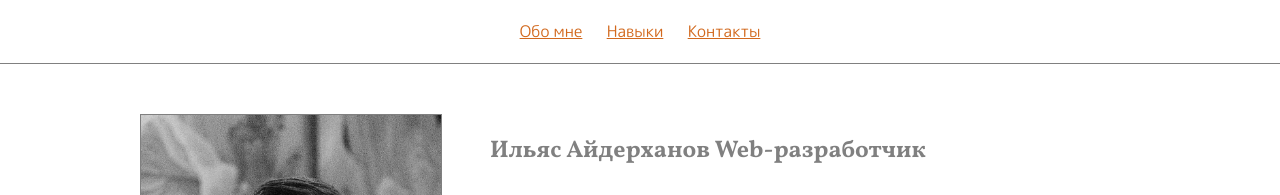
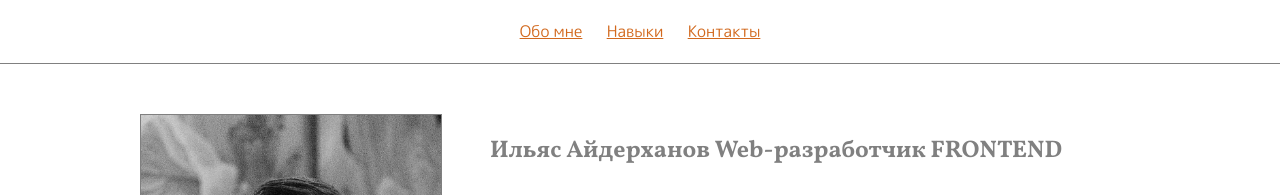
Before and after one commit to ILAI-BRO/skillfactory, a plain HTML site: page index.html in a window 1280 px wide. Shown: the top 195 px of the page. Drawn offline with Linux system fonts and the light colour scheme.

Commit message:
two commit

```diff
--- a/index.html
+++ b/index.html
@@ -27,7 +27,7 @@
         </p>
     </aside>
     <section class="main-section">
-<h1 class="title"> Ильяс Айдерханов Web-разработчик </h1>
+<h1 class="title"> Ильяс Айдерханов Web-разработчик FRONTEND </h1>
 
 <h2 class="subtitle" id="about">Обо мне</h2>
 <p>Окончил Технологический колледж №34 факультет сервиса, IT-технологий, получил средне-специальное образование по специальности Оператор ПЭВМ. Овладел знаниями аппаратно-программного обеспечения ПК.</p>
```
